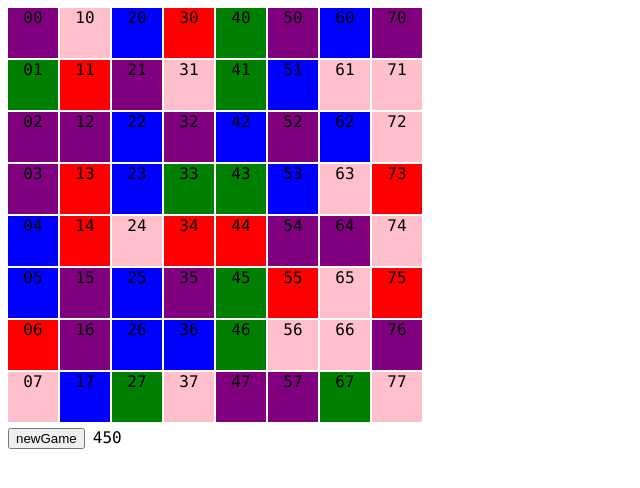
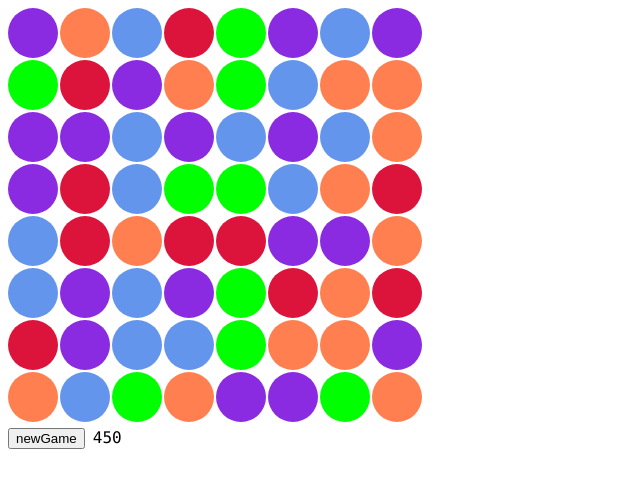
Before and after one commit to RaggaMechanic/gem-match-react, a React (Create React App) app: page / in a window 1280 px wide. Shown: the top 488 px of the page, without its empty margins (0-640 px from the left). Built offline with nearby package versions, Linux system fonts and the light colour scheme.

Commit message:
change gem colors

```diff
--- a/src/styles.css
+++ b/src/styles.css
@@ -10,6 +10,8 @@
 .gem {
   text-align: center;
   box-sizing: border-box;
+  border-radius: 50px;
+  color: transparent;
 }
 
 .gem:not(.gem-empty) {
@@ -18,23 +20,23 @@
 }
 
 .gem-red {
-  background-color: red;
+  background-color: crimson;
 }
 
 .gem-green {
-  background-color: green;
+  background-color: lime;
 }
 
 .gem-blue {
-  background-color: blue;
+  background-color: cornflowerblue;
 }
 
 .gem-purple {
-  background-color: purple;
+  background-color: blueviolet;
 }
 
 .gem-pink {
-  background-color: pink;
+  background-color: coral;
 }
 
 .gem.selected {
```
